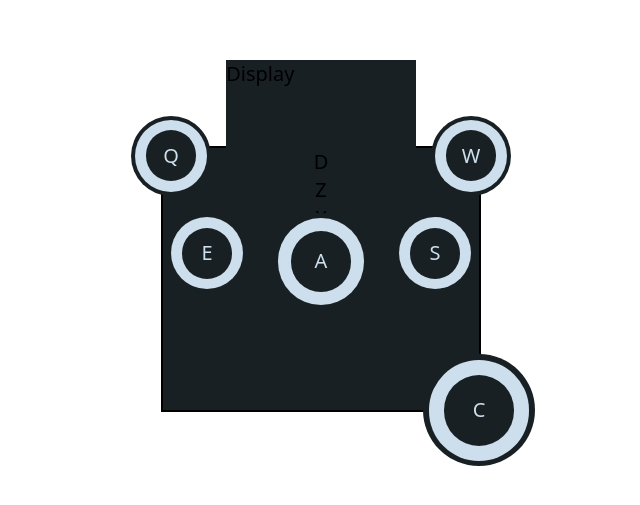
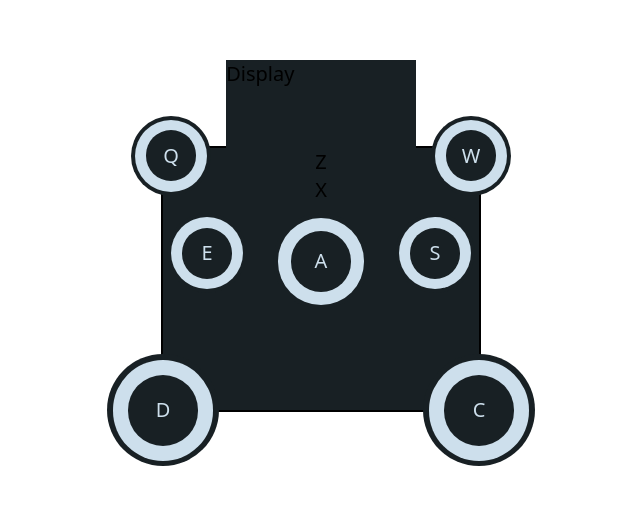
Before and after one commit to kimjisena/drum-machine, a React (Create React App) app: page / in a window 1280 px wide. Shown: the part 121-626 px from the top of the page, without its empty margins (319-959 px from the left). Built offline with nearby package versions, Linux system fonts and the light colour scheme; a web font is replaced by a local one.

Commit message:
add maxpads to drum-machine

```diff
--- a/src/App.jsx
+++ b/src/App.jsx
@@ -1,5 +1,6 @@
 import React from "react";
 import MinPad from "./components/MinPad";
+import MaxPad from "./components/MaxPad";
 
 function App() {
   return (
@@ -10,7 +11,6 @@ function App() {
         <MinPad pos={`-left-8 -top-8`} name={`hi-hat`} id={`Q`} />
         <MinPad pos={`-right-8 -top-8`} name={`crash`} id={`W`} />
         <MinPad pos={`left-1 top-[25%]`} name={`hi-hat2`} id={`E`} />
-        <MinPad pos={`right-1 top-[25%]`} name={`hi-hat2`} id={`S`} />
 
         <div className={`pad absolute top-[25%] flex justify-center items-center bg-black-one rounded-full w-24 h-24`}>
           <div className={`flex justify-center items-center w-[90%] h-[90%] bg-white rounded-full`}>
@@ -21,10 +21,11 @@ function App() {
           </div>
         </div>
 
-        <div id="kick" className={`drum-pad`}>
-          D
-          <audio id="D" src="" className={`clip`}></audio>
-        </div>
+        <MinPad pos={`right-1 top-[25%]`} name={`hi-hat2`} id={`S`} />
+
+        <MaxPad pos={`-bottom-14 -left-14`} name={`tom2`} id={`D`} />
+
+
         <div id="snare" className={`drum-pad`}>
           Z
           <audio id="Z" src="" className={`clip`}></audio>
@@ -34,14 +35,7 @@ function App() {
           <audio id="X" src="" className={`clip`}></audio>
         </div>
 
-        <div className={`pad absolute -bottom-14 -right-14 flex justify-center items-center bg-black-one rounded-full w-28 h-28`}>
-          <div className={`flex justify-center items-center w-[90%] h-[90%] bg-white rounded-full`}>
-            <div id="tom2" className={`drum-pad flex justify-center items-center w-[70%] h-[70%] bg-black-one rounded-full text-white`}>
-              C
-              <audio id="C" src="" className={`clip`}></audio>
-            </div>
-          </div>
-        </div>
+        <MaxPad pos={`-bottom-14 -right-14`} name={`tom2`} id={`C`} />
 
       </div>
     </div>
--- a/src/components/MaxPad.jsx
+++ b/src/components/MaxPad.jsx
@@ -1,13 +1,13 @@
 import React from 'react';
 
-function MaxPad() {
+function MaxPad({pos, name, id}) {
   return (
     <>
-        <div className={`pad absolute -bottom-14 -right-14 flex justify-center items-center bg-black-one rounded-full w-28 h-28`}>
+        <div className={`pad absolute ${pos} flex justify-center items-center bg-black-one rounded-full w-28 h-28`}>
           <div className={`flex justify-center items-center w-[90%] h-[90%] bg-white rounded-full`}>
-            <div id="tom2" className={`drum-pad flex justify-center items-center w-[70%] h-[70%] bg-black-one rounded-full text-white`}>
-              C
-              <audio id="C" src="" className={`clip`}></audio>
+            <div id={name} className={`drum-pad flex justify-center items-center w-[70%] h-[70%] bg-black-one rounded-full text-white`}>
+              {id}
+              <audio id={id} src="" className={`clip`}></audio>
             </div>
           </div>
         </div>
```
